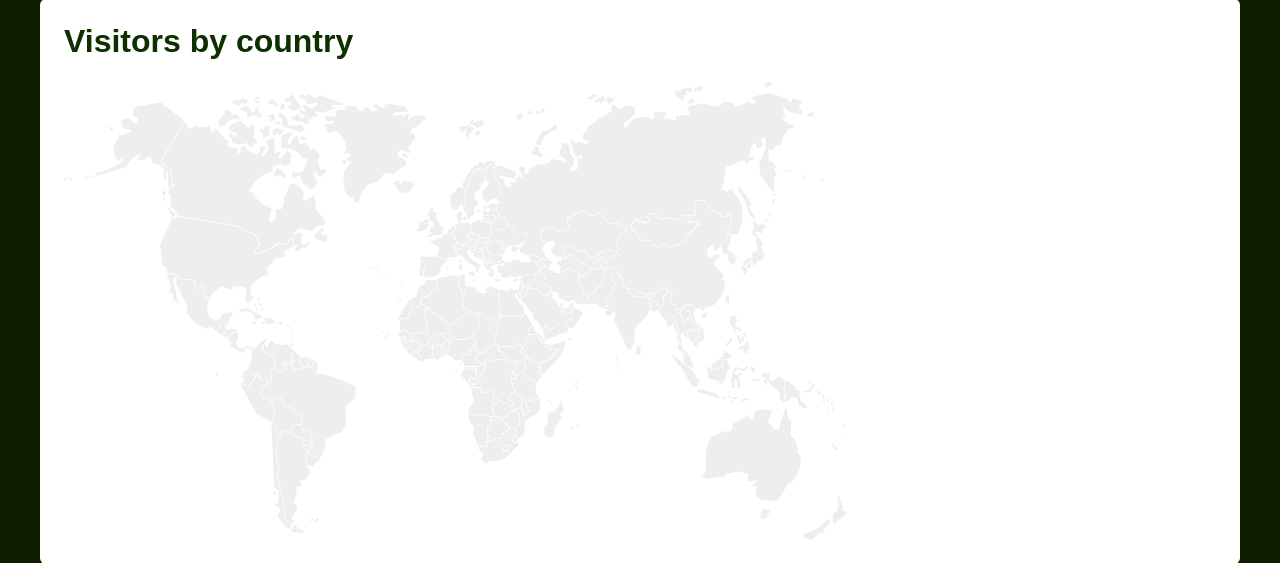
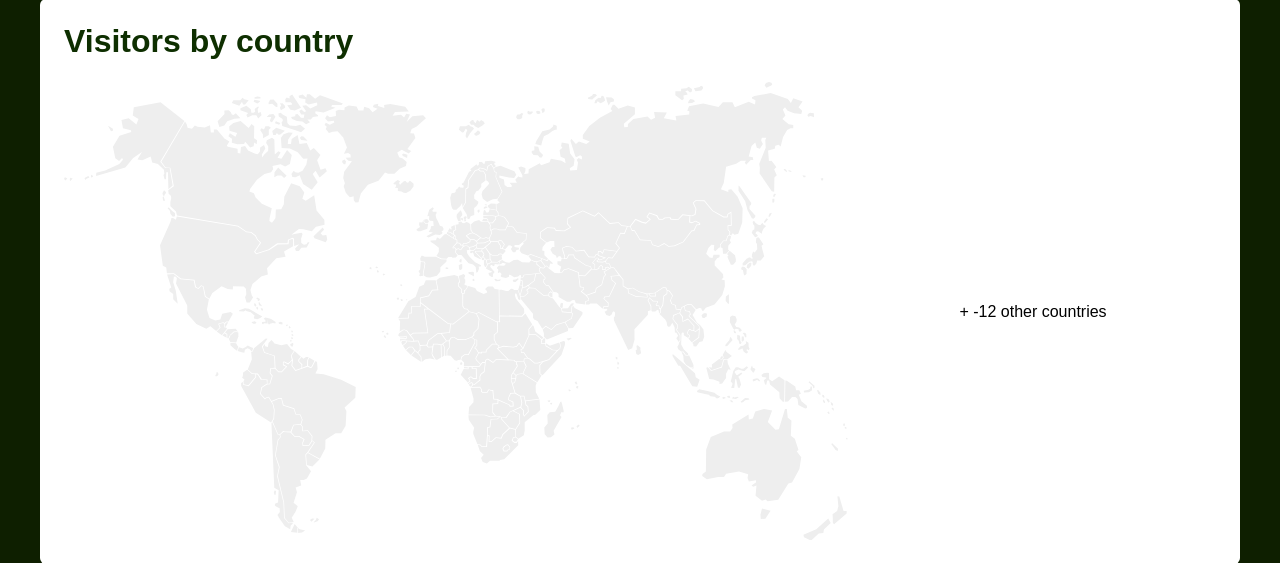
Before and after one commit to alexwlchan/analytics.alexwlchan.net, a Flask app: page /dashboard/ in a window 1280 px wide. Shown: the part 518-1081 px from the top of the page. Run offline with Flask 3, Linux system fonts and the light colour scheme; data that the repository does not hold is empty.

Commit message:
Count the different countries

```diff
--- a/referrers.py
+++ b/referrers.py
@@ -85,11 +85,10 @@ def _is_hacker_news_referrer(u: hyperlink.DecodedURL) -> bool:
         "www.hndigest.com",
         "hn.nuxt.space",
         "hn-news.cdcde.com",
+        "www.hakaran.com",
     }:
         return True
 
-    # Materialistic is a Hacker News Android reader.
-    # See https://github.com/hidroh/materialistic
     if (
         has_empty_path(u)
         and u.scheme == "android-app"
@@ -165,6 +164,7 @@ def _is_news_aggregator(u: hyperlink.DecodedURL) -> bool:
         "read.squidapp.co",
         "daily.sdinet.de",
         "christian.rubbert.de",
+        "apollo.fractum.nl",
     }:
         return True
 
--- a/templates/dashboard.html
+++ b/templates/dashboard.html
@@ -40,12 +40,17 @@
     <div class="world_info">
       {% include "world-map.svg" %}
       <table>
-        {% for country, count in visitors_by_country.most_common(10) %}
+        {% for country, count in visitors_by_country.most_common(12) %}
         <tr>
-          <td>{{ country|flag_emoji }} {{ country|country_name }}</td>
+          <td>{{ country|flag_emoji }}</td>
+          <td>{{ country|country_name }}</td>
           <td class="count">{{ count|intcomma }}</td>
         </tr>
         {% endfor %}
+        <tr>
+          <td></td>
+          <td style="padding-top: 3px;">+ {{ visitors_by_country|length - 12 }} other countries</td>
+        </tr>
       </table>
     </div>
   </div>
```
